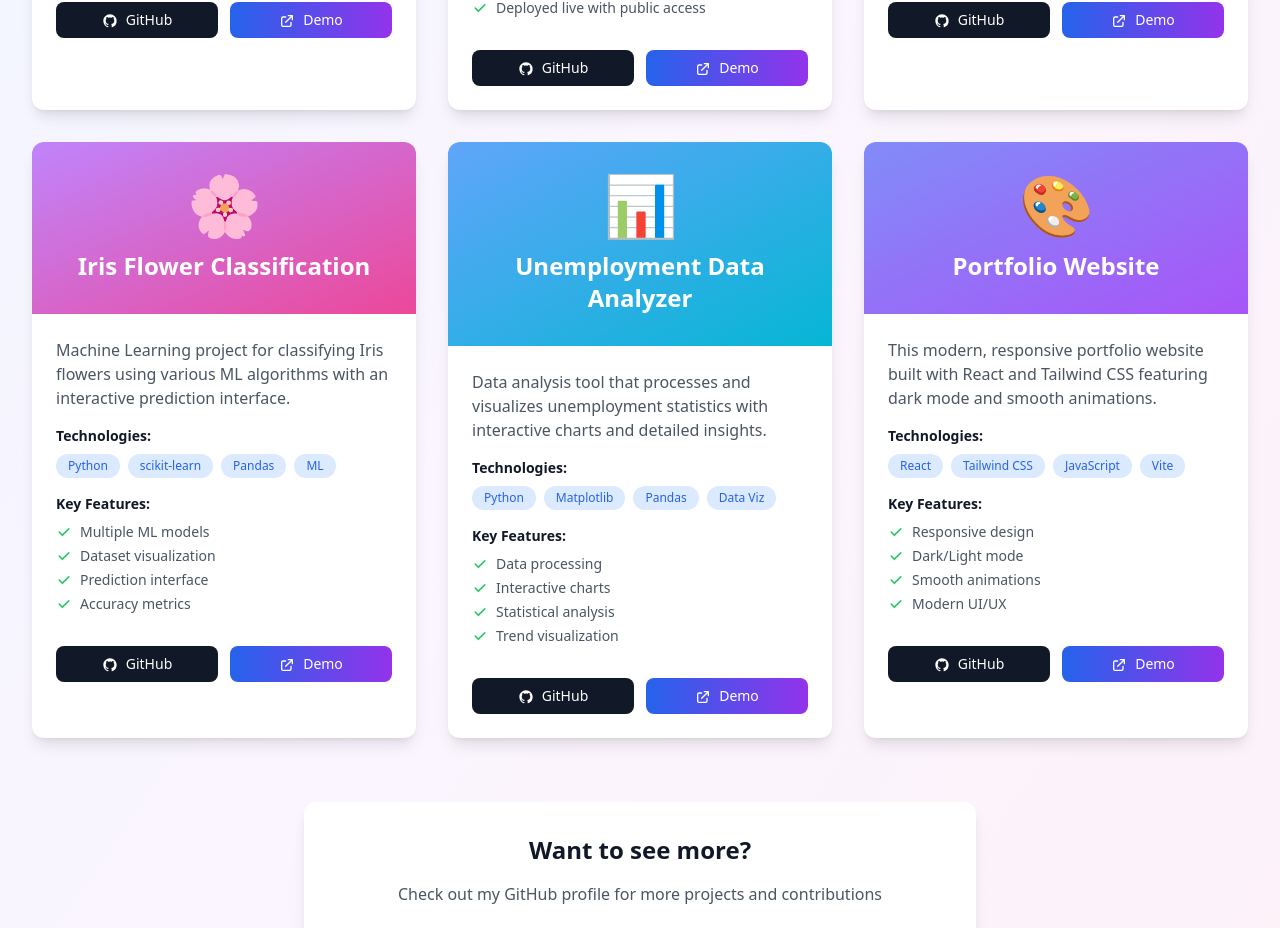
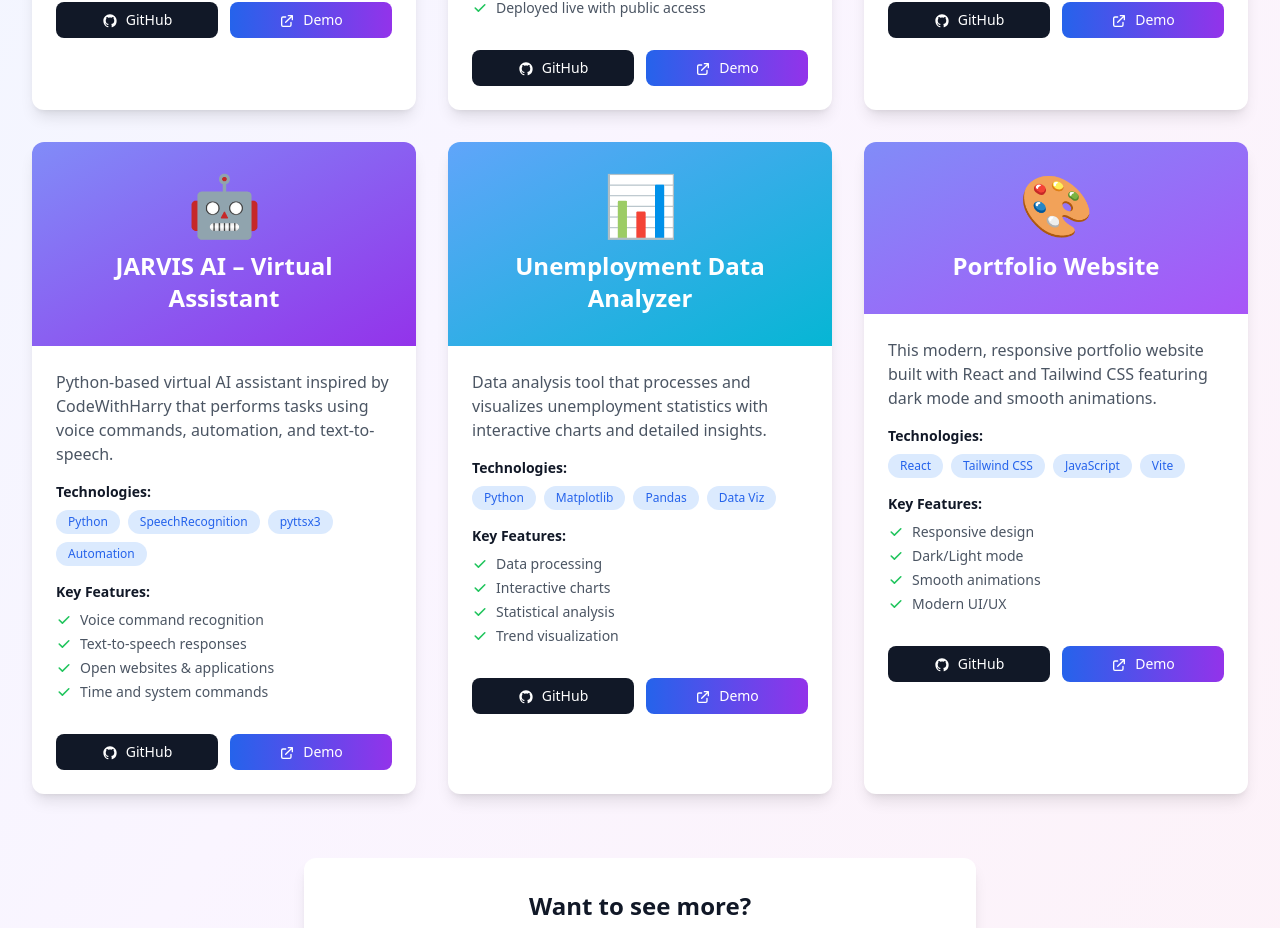
Before and after one commit to KUSH-CODES08/kushPortfolio, a React (Vite) app: page / in a window 1280 px wide. Shown: the part 4250-5178 px from the top of the page. Built offline with nearby package versions, Linux system fonts and the light colour scheme.

Commit message:
Projects.jsx modified

```diff
--- a/src/pages/Projects.jsx
+++ b/src/pages/Projects.jsx
@@ -55,24 +55,25 @@ const Projects = () => {
       ],
       icon: '🛡️',
       gradient: 'from-red-400 to-pink-500',
-      githubLink: 'https://github.com/KUSH-CODES08',
+      githubLink: 'https://github.com/KUSH-CODES08/BSAI',
       demoLink: '#'
     },
     {
-      title: 'Iris Flower Classification',
-      description: 'Machine Learning project for classifying Iris flowers using various ML algorithms with an interactive prediction interface.',
-      tech: ['Python', 'scikit-learn', 'Pandas', 'ML'],
+      title: 'JARVIS AI – Virtual Assistant',
+      description: 'Python-based virtual AI assistant inspired by CodeWithHarry that performs tasks using voice commands, automation, and text-to-speech.',
+      tech: ['Python', 'SpeechRecognition', 'pyttsx3', 'Automation'],
       features: [
-        'Multiple ML models',
-        'Dataset visualization',
-        'Prediction interface',
-        'Accuracy metrics'
+        'Voice command recognition',
+        'Text-to-speech responses',
+        'Open websites & applications',
+        'Time and system commands'
       ],
-      icon: '🌸',
-      gradient: 'from-purple-400 to-pink-500',
-      githubLink: 'https://github.com/KUSH-CODES08',
-      demoLink: '#'
-    },
+      icon: '🤖',
+      gradient: 'from-indigo-400 to-purple-600',
+      githubLink: 'https://github.com/KUSH-CODES08/JARVIS-AI',
+      demoLink: null
+      }
+,
     {
       title: 'Unemployment Data Analyzer',
       description: 'Data analysis tool that processes and visualizes unemployment statistics with interactive charts and detailed insights.',
@@ -100,7 +101,7 @@ const Projects = () => {
       ],
       icon: '🎨',
       gradient: 'from-indigo-400 to-purple-500',
-      githubLink: 'https://github.com/KUSH-CODES08',
+      githubLink: 'https://github.com/KUSH-CODES08/kushPortfolio',
       demoLink: 'https://kush-portfolio-site.vercel.app/'
     }
   ];
```
